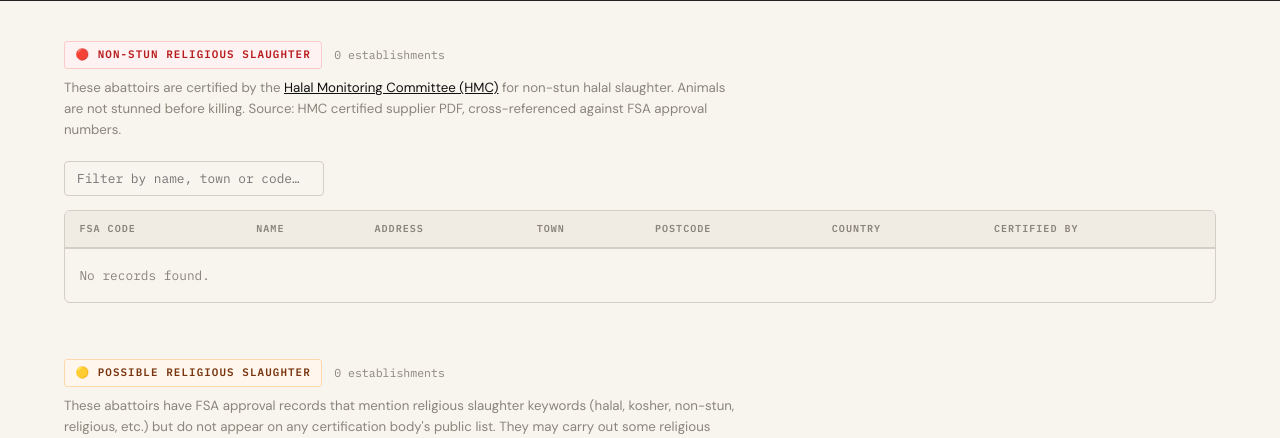
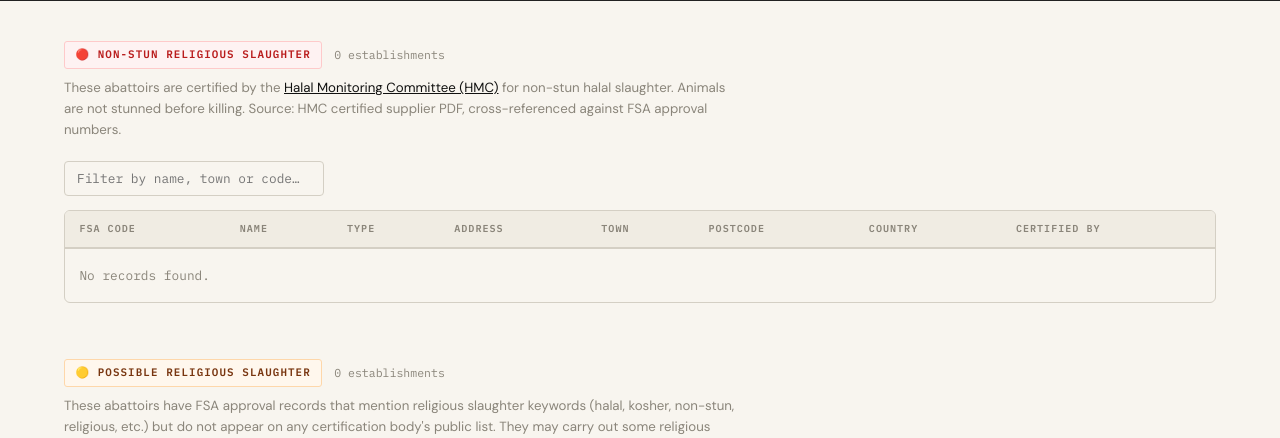
Before and after one commit to matsumurafishworks/slaughterhouse-checker, a Flask app: page /data in a window 1280 px wide. Shown: the part 403-841 px from the top of the page. Run offline with Flask 3, Linux system fonts and the light colour scheme; data that the repository does not hold is empty.

Commit message:
Update data.html

```diff
--- a/templates/data.html
+++ b/templates/data.html
@@ -126,6 +126,7 @@
             <tr>
               <th>FSA Code</th>
               <th>Name</th>
+              <th>Type</th>
               <th>Address</th>
               <th>Town</th>
               <th>Postcode</th>
@@ -138,6 +139,7 @@
             <tr>
               <td class="td-code">{{ r.approval_number }}</td>
               <td>{{ r.name }}</td>
+              <td class="td-muted" style="font-size:0.75rem;">{{ r.establishment_type|replace('_',' ')|title }}</td>
               <td class="td-muted">{{ r.address_line1 }}</td>
               <td>{{ r.town }}</td>
               <td class="td-code">{{ r.postcode }}</td>
```
